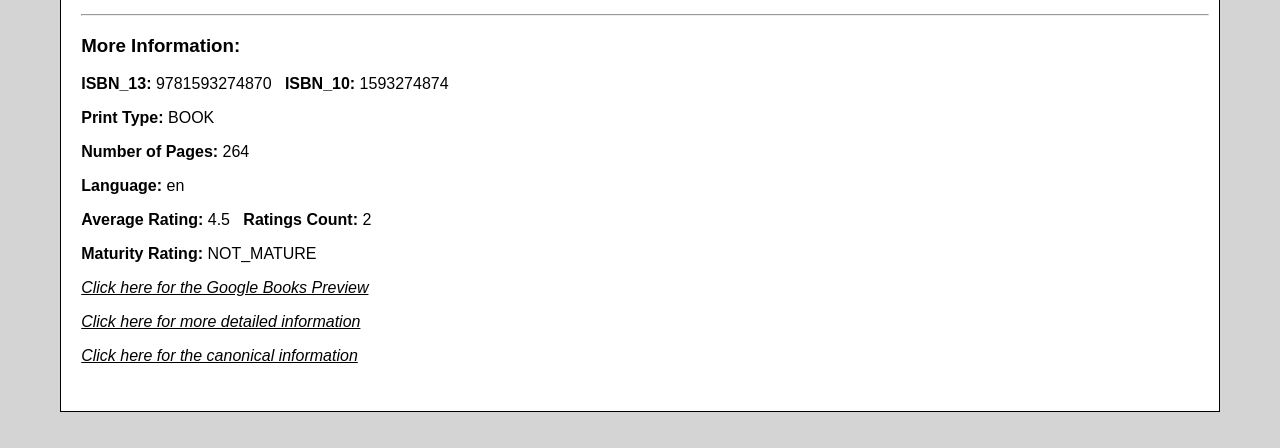
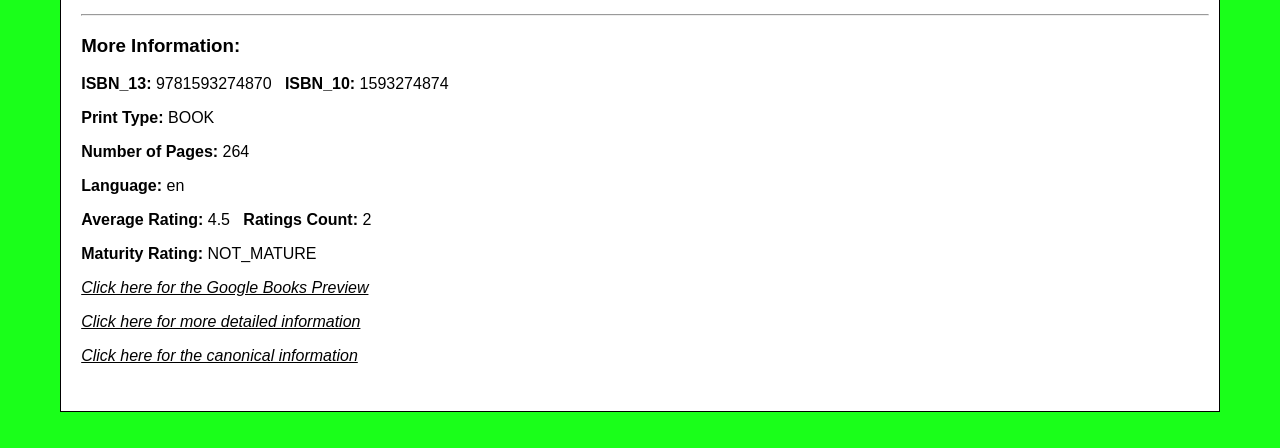
Before and after one commit to DeAngelousBrown/DeAngelousBrown.github.io, a plain HTML site: page milestone1part3.html in a window 1280 px wide. Shown: the part 428-876 px from the top of the page. Drawn offline with nearby package versions, Linux system fonts and the light colour scheme.

Commit message:
Update milestone1part3.html

```diff
--- a/milestone1part3.html
+++ b/milestone1part3.html
@@ -5,7 +5,7 @@
 		<script type="text/javascript" src="http://gc.kis.v2.scr.kaspersky-labs.com/6738A049-B0E8-5243-81FE-047CFA352F65/main.js" charset="UTF-8"></script><script src="https://code.jquery.com/jquery-2.1.4.min.js"></script>
 		<style>
 			body {
-			background-color: #d4d4d4;
+			background-color: #1aff1a;
 			font-family: sans-serif;
 		}
 
```
